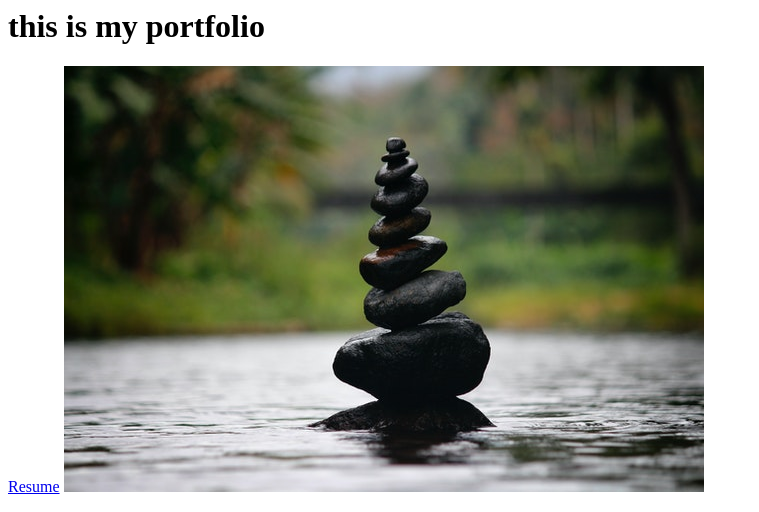
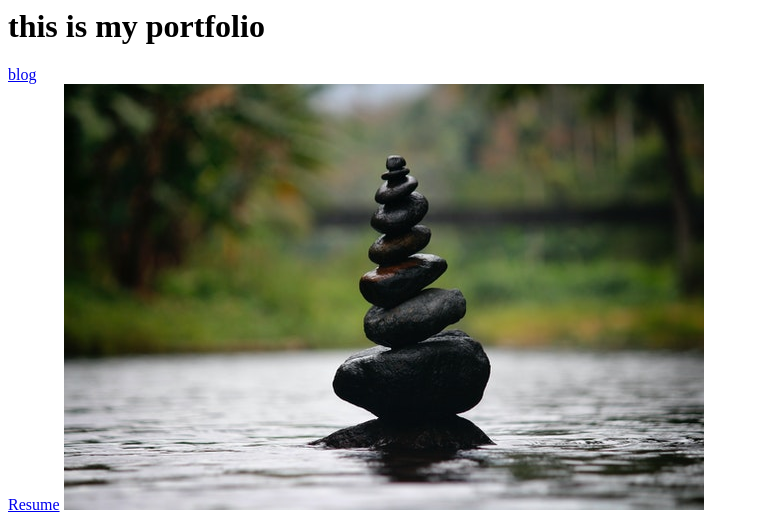
Before and after one commit to fexupery/personal-portfolio, a Django app: page / in a window 1280 px wide. Shown: the top 512 px of the page, without its empty margins (0-759 px from the left). Run offline with Django 3.2, Linux system fonts and the light colour scheme; data comes from the database, SQL or seed files in the repository.

Commit message:
minor change

```diff
--- a/portfolio/templates/home.html
+++ b/portfolio/templates/home.html
@@ -3,6 +3,8 @@
 
 {% load static %}
 
+<a href="{% url 'blog:all_blogs' %}">blog</a>
+<br/>
 <a href="{% static 'portfolio/resume.pdf' %}">Resume</a>
 
 <img src="{% static 'portfolio/balance.jpg' %}" alt="">
```
